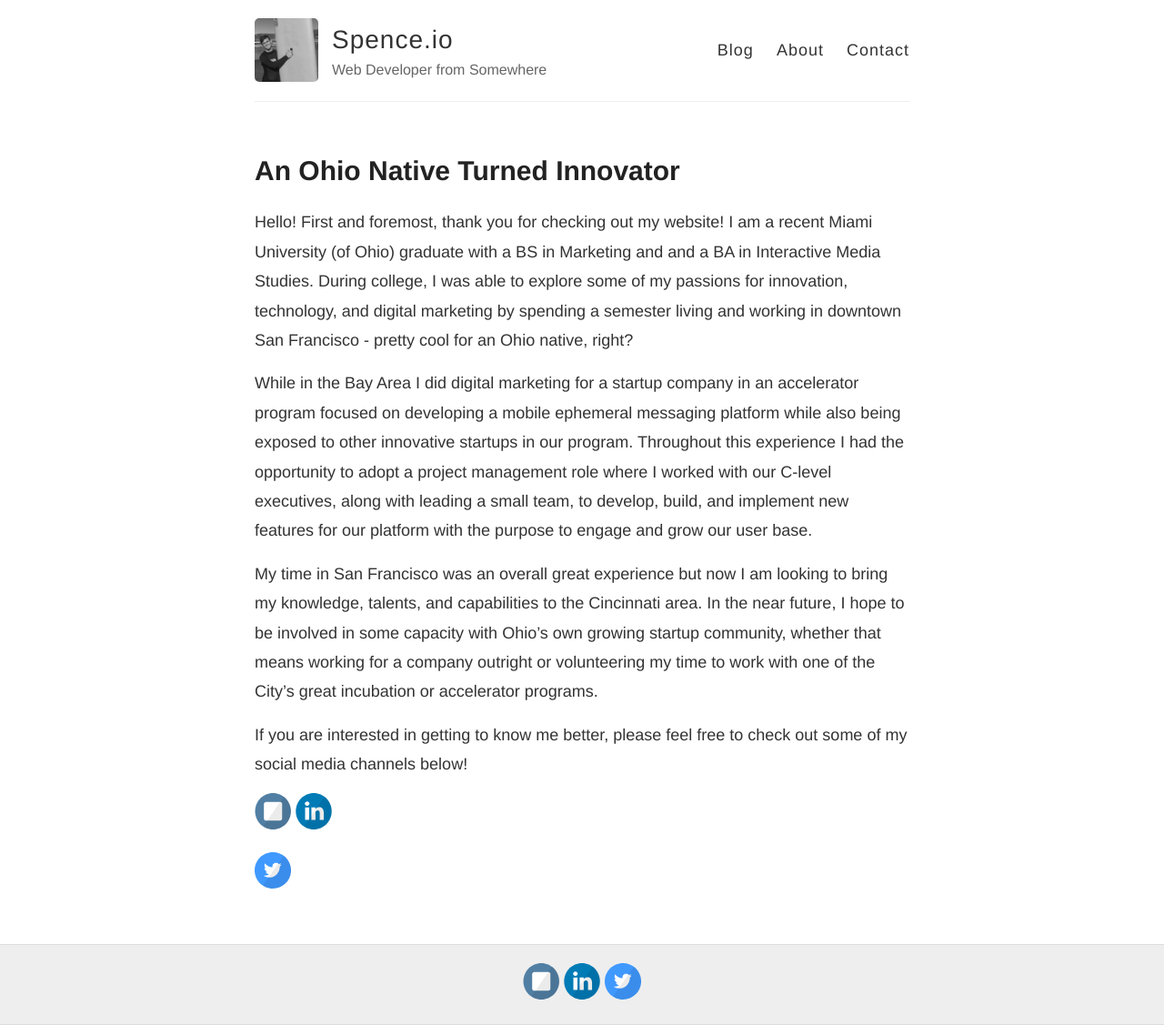
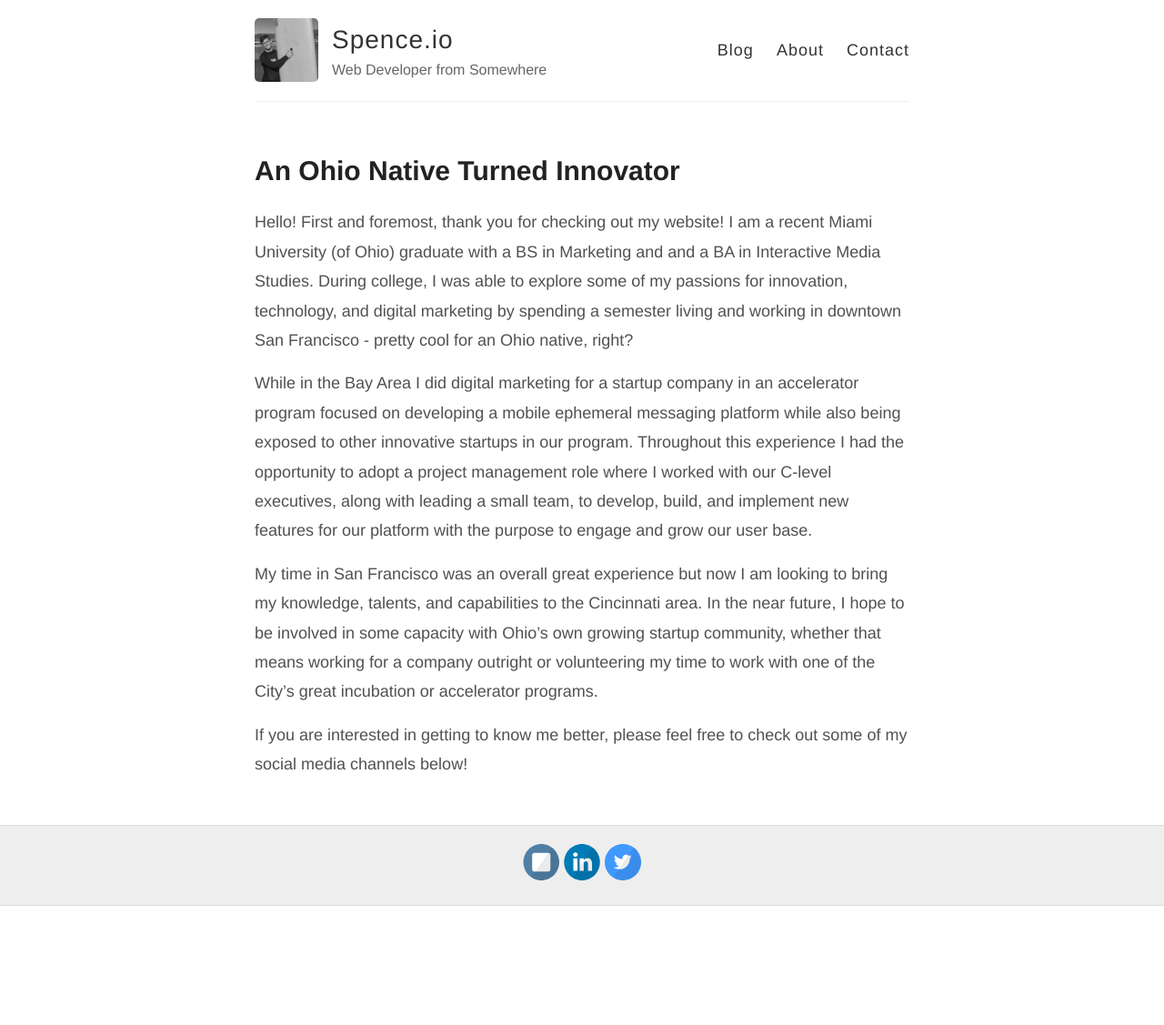
Before and after one commit to SpencerRWood/SpencerRWood.github.io, a Jekyll site: the page built from about.md, in a window 1280 px wide. Shown: the whole page at 91% size. Built offline with Jekyll 4.4.1, drawn with Linux system fonts in a browser that asks for light colours; Markdown is read by kramdown in place of the engine named in the settings; after the commit the page ends 996 px from its top, so only the background shows below that.

Commit message:
p color change

```diff
--- a/about.md
+++ b/about.md
@@ -11,5 +11,3 @@
  My time in San Francisco was an overall great experience but now I am looking to bring my knowledge, talents, and capabilities to the Cincinnati area. In the near future, I hope to be involved in some capacity with Ohio's own growing startup community, whether that means working for a company outright or volunteering my time to work with one of the City's great incubation or accelerator programs.
 
  If you are interested in getting to know me better, please feel free to check out some of my social media channels below!
-
- {% include svg-icons.html %}
--- a/style.scss
+++ b/style.scss
@@ -67,6 +67,7 @@
 p {
   margin: 15px 0;
   line-height: 1.8em;
+  color: #515151;
 }
 
 a {
```
